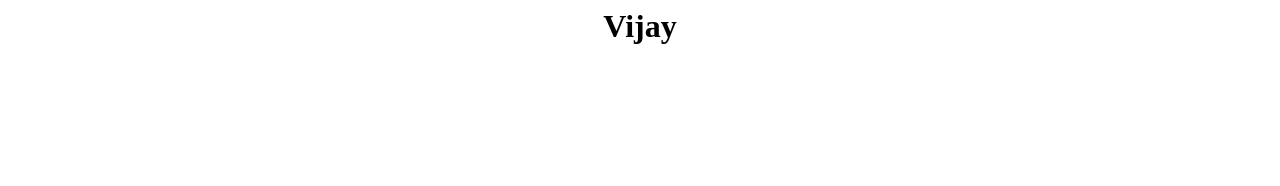
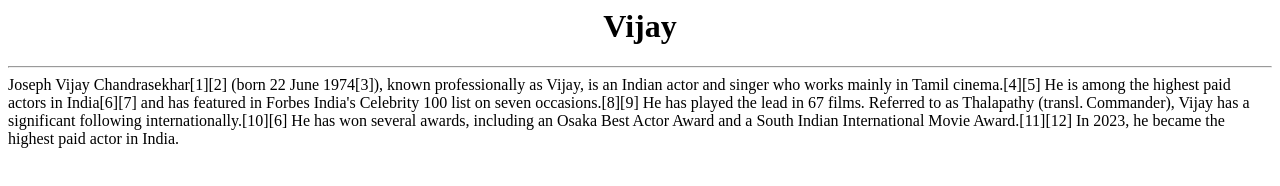
Before and after one commit to thamim24/HTMLActorPage, a plain HTML site: page index.html in a window 1280 px wide. Drawn offline with Linux system fonts and the light colour scheme.

Commit message:
index.html modified by thamim

```diff
--- a/index.html
+++ b/index.html
@@ -2,6 +2,9 @@
   <body>
     <center>
       <h1>Vijay</h1>
-    </center>
+    </center><hr>
+    <p1>
+      Joseph Vijay Chandrasekhar[1][2] (born 22 June 1974[3]), known professionally as Vijay, is an Indian actor and singer who works mainly in Tamil cinema.[4][5] He is among the highest paid actors in India[6][7] and has featured in Forbes India's Celebrity 100 list on seven occasions.[8][9] He has played the lead in 67 films. Referred to as Thalapathy (transl. Commander), Vijay has a significant following internationally.[10][6] He has won several awards, including an Osaka Best Actor Award and a South Indian International Movie Award.[11][12] In 2023, he became the highest paid actor in India.
+    </p1>
   </body>
 </httml>
```
